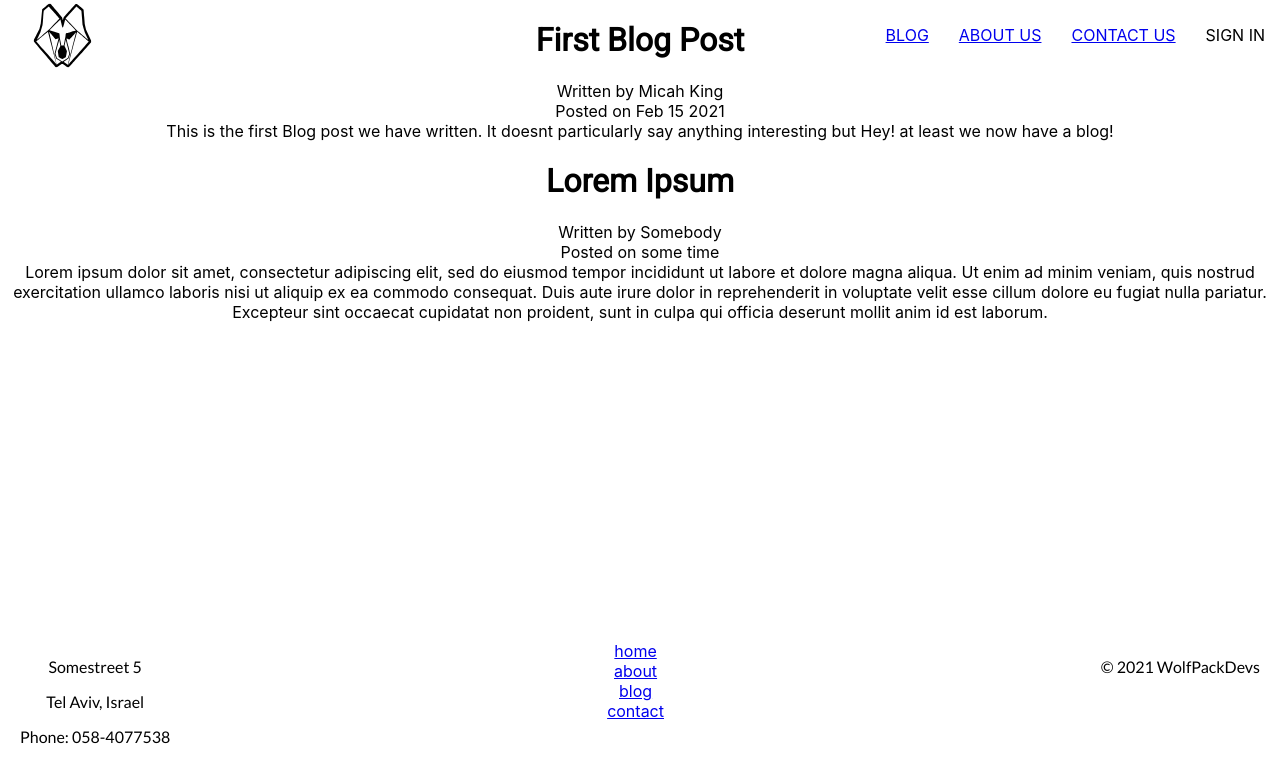
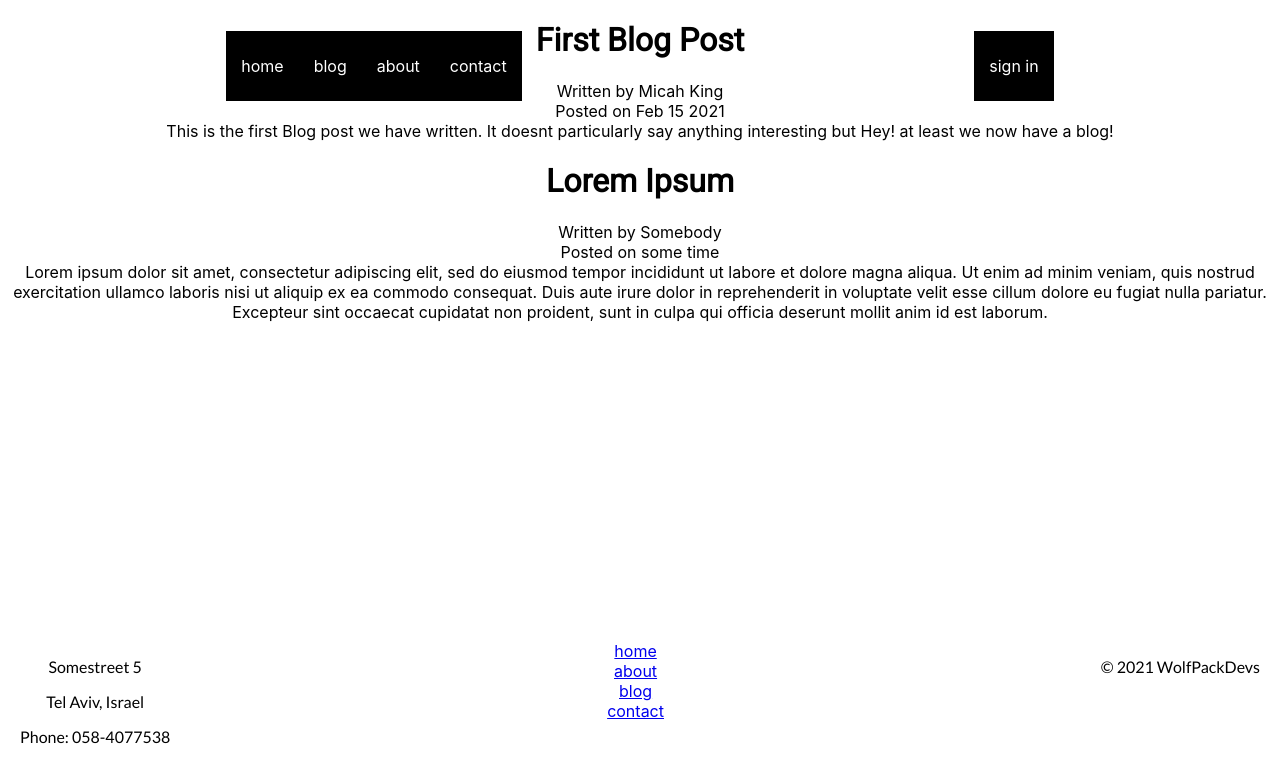
Before and after one commit to wolfpackdevs/wolfpackwebsite, a React (Create React App) app: page /Blog in a window 1280 px wide. Shown: the top 782 px of the page. Built offline with nearby package versions, Linux system fonts and the light colour scheme; no server answers.

Commit message:
homepage hero image and header style

```diff
--- a/public/index.html
+++ b/public/index.html
@@ -7,10 +7,10 @@
     <link href="https://fonts.googleapis.com/css2?family=Lato&family=Roboto&display=swap" rel="stylesheet">
     <link rel="icon" type="image/png" href="./robot_logo.png"/>
     <meta
-      name="Aaron Wolf's React Boilerplate"
-      content="This comes from a boiler-plate of creat-react-app and edits by Aaron Wolf https://aaronwolf.dev"
+      name="Wolf Pack Devs"
+      content="Wolf Pack Devs are the creators of Beer Spot, and app that helps people find good beer."
     />
-    <title>React App</title>
+    <title>Wolf Pack Devs</title>
   </head>
   <body>
     <noscript>You need to enable JavaScript to run this app.</noscript>
--- a/src/App.css
+++ b/src/App.css
@@ -15,8 +15,11 @@
 
 @import url('https://fonts.googleapis.com/css2?family=Lato&family=Roboto&display=swap');
 
-h1 {
-  font-family: Roboto, normal;
+h1,
+h2,
+h3,
+h4 {
+  font-family: 'Roboto', sans-serif;
 }
 
 p {
--- a/src/components/Header/Header.component.jsx
+++ b/src/components/Header/Header.component.jsx
@@ -1,37 +1,31 @@
 import React from 'react';
-import {Link} from 'react-router-dom';
+import { Link } from 'react-router-dom';
 import './Header.style.scss';
 
 import { SignInWithGoogle, auth } from '../../firebase/firebase.utils';
 import {ReactComponent as Logo} from '../../assets/wolf_logo.svg';
+
 const Header =({ user }) => (
     <div className='header'>
-         <Link className='logo-container' to="/" >
-            <Logo className='logo' />
-        </Link>
         <div className='options'>
+            <Link className='option' to="/" >
+                home
+            </Link>
             <Link className='option' to='/blog'>
-                BLOG
+                blog
             </Link>
             <Link className='option' to='/about'>
-                ABOUT US
+                about
             </Link>
             <Link className='option' to='/contact'>
-                CONTACT US
+                contact
             </Link>
-           {
-               user ?
-               <div className='option' onClick={ ()=> auth.signOut()}>sign out</div>
-               :
-               <div className='option' onClick = {SignInWithGoogle}>
-               SIGN IN
-               </div>
-           }
-
         </div>
-
+        {/* horizontal gap in the nav here */}
+        <div className="options">
+            { user ? <div className='option' onClick={ ()=> auth.signOut()}>sign out</div> : <div className='option' onClick = {SignInWithGoogle}>sign in </div> }
+        </div>
     </div>
-
 )
 
 export default Header;
--- a/src/components/Header/Header.style.scss
+++ b/src/components/Header/Header.style.scss
@@ -2,29 +2,38 @@
   height: 70px;
   width: 100%;
   display: flex;
-  justify-content: space-between;
-  margin-bottom: 25px;
+  justify-content: space-around;
   z-index: 150;
-  top: 0;
   position: fixed;
+  color: white;
 
-  .logo-container {
-    transform: scale(0.04);
-    width: 70px;
-    height: 100%;
-    margin-top: -30px;
+  .logo {
+    height: 60px;
+    width: auto;
+    fill: white;
+    margin: 10px;
   }
 
   .options {
-    width: 50%;
     height: 100%;
     display: flex;
     align-items: center;
-    justify-content: flex-end;
+    justify-content: flex-start;
+    margin: 10px;
+    background-color: black;
+    color: white;
 
     .option {
-      padding: 10px 15px;
+      padding: 15px;
       cursor: pointer;
+      color: white;
+      text-decoration: none;
+      transition: 1s;
+
+      &:hover {
+        color: black;
+        background-color: white;
+      }
     }
   }
 }
--- a/src/pages/homepage/homepage.page.jsx
+++ b/src/pages/homepage/homepage.page.jsx
@@ -9,6 +9,15 @@ const Homepage = () => {
                 <h1>Wolf Pack Developers</h1>
                 <h3>Creators of Beer Spot</h3>
             </div>
+            <div className="team left">
+                <h1>Our Team</h1>
+            </div>
+            <div className="blog right">
+                <h1>Blog</h1>
+            </div>
+            <div className="contact left">
+                <h1>Contact us</h1>
+            </div>
         </div>
     )
 }
--- a/src/pages/homepage/homepage.style.scss
+++ b/src/pages/homepage/homepage.style.scss
@@ -1,11 +1,13 @@
 .hero {
-  background-image: url('../../assets/hero2.jpeg');
-  filter: blur(8px);
-  -webkit-filter: blur(8px);
+  background-image: linear-gradient(rgba(0, 0, 0, 0.6), rgba(0, 0, 0, 0.6)),
+    url('../../assets/hero3.jpg');
+  //   filter: blur(3px);
   height: 100vh;
   background-position: center;
   background-repeat: no-repeat;
   background-size: cover;
+  object-fit: cover;
+  //   border: 5px solid black;
 }
 
 .hero-content {
@@ -14,4 +16,6 @@
   left: 50%;
   transform: translate(-50%, -50%);
   z-index: 2;
+  color: white;
+  text-shadow: 1px 1px 3px black;
 }
```
Also changed, not shown: 1 other file (tests, documents, lock files or other folders).
